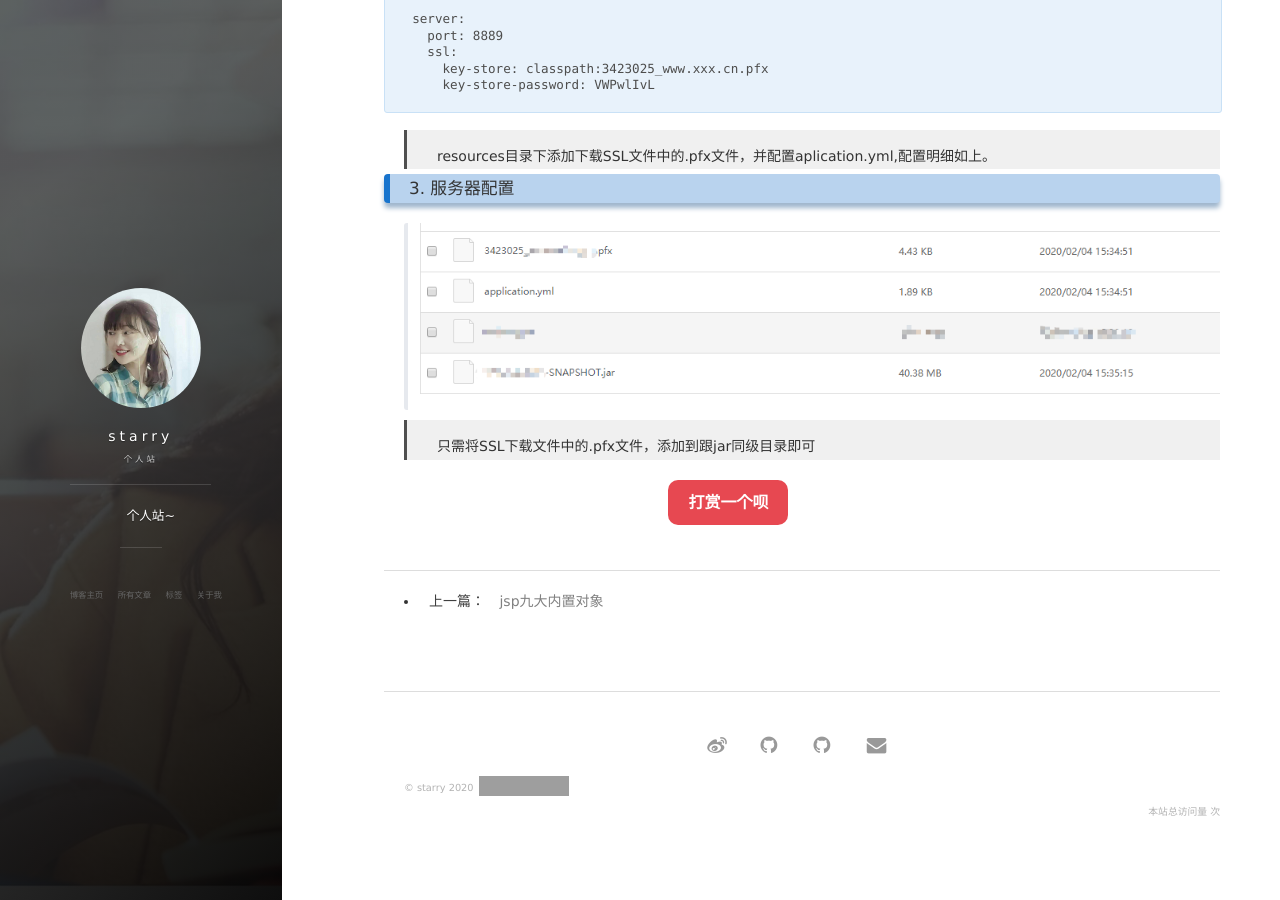
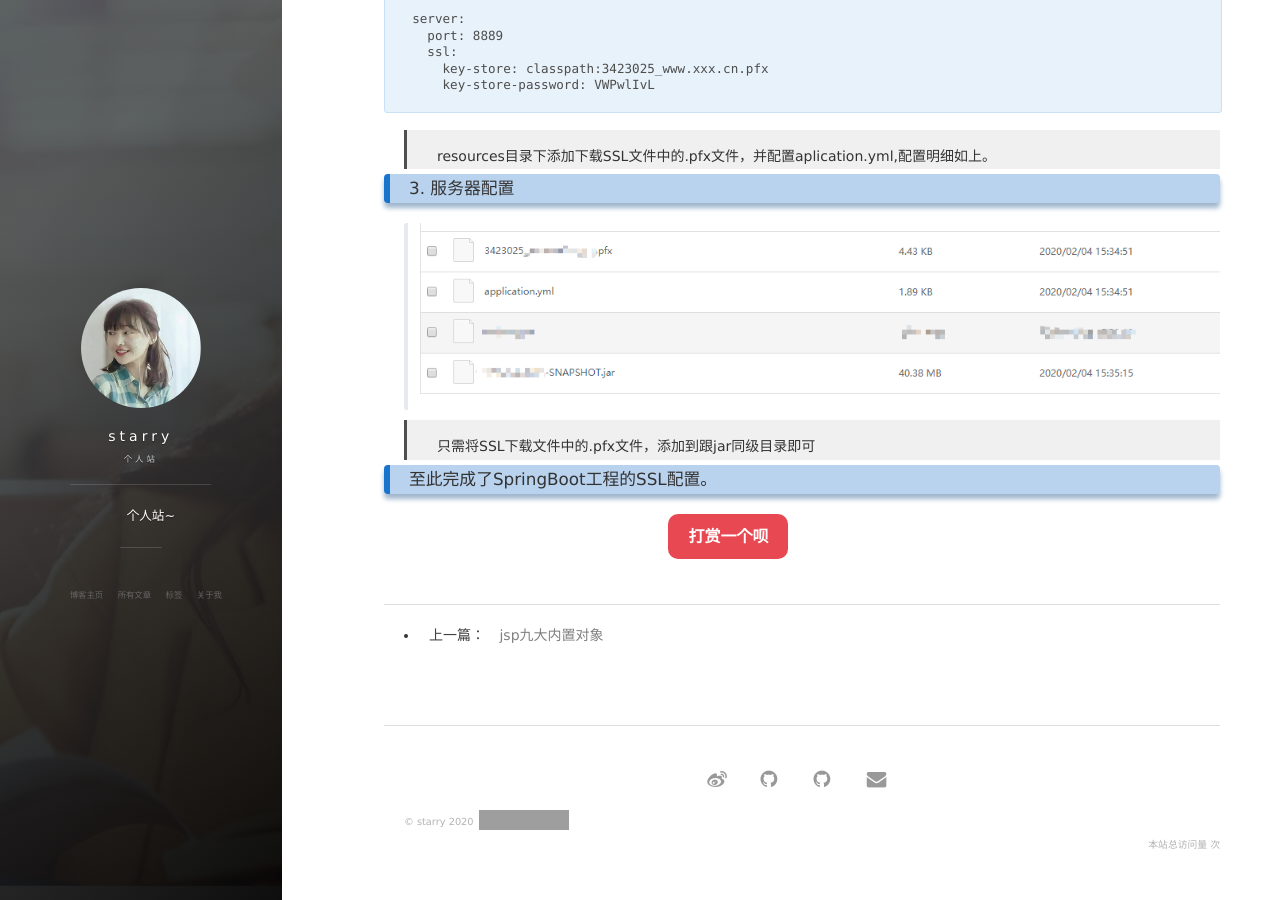
Before and after one commit to MMstarry/MMstarry.github.io, a Jekyll site: the page built from _posts/2020-02-22-SpringBoot配置SSL.md, in a window 1280 px wide and 900 px high, scrolled down 723 px. Built offline with Jekyll 4.4.1, drawn with Linux system fonts in a browser that asks for light colours; nearby versions of some CDN libraries; comment, search, counter and statistics services are not loaded; grey boxes are pictures that could not be loaded.

Commit message:
Update 2020-02-22-SpringBoot配置SSL.md

```diff
--- a/_posts/2020-02-22-SpringBoot配置SSL.md
+++ b/_posts/2020-02-22-SpringBoot配置SSL.md
@@ -24,3 +24,5 @@ server:
 ### 3. 服务器配置
 ![](/images/posts/2020022203.png)
 > 只需将SSL下载文件中的.pfx文件，添加到跟jar同级目录即可
+
+### 至此完成了SpringBoot工程的SSL配置。
```
